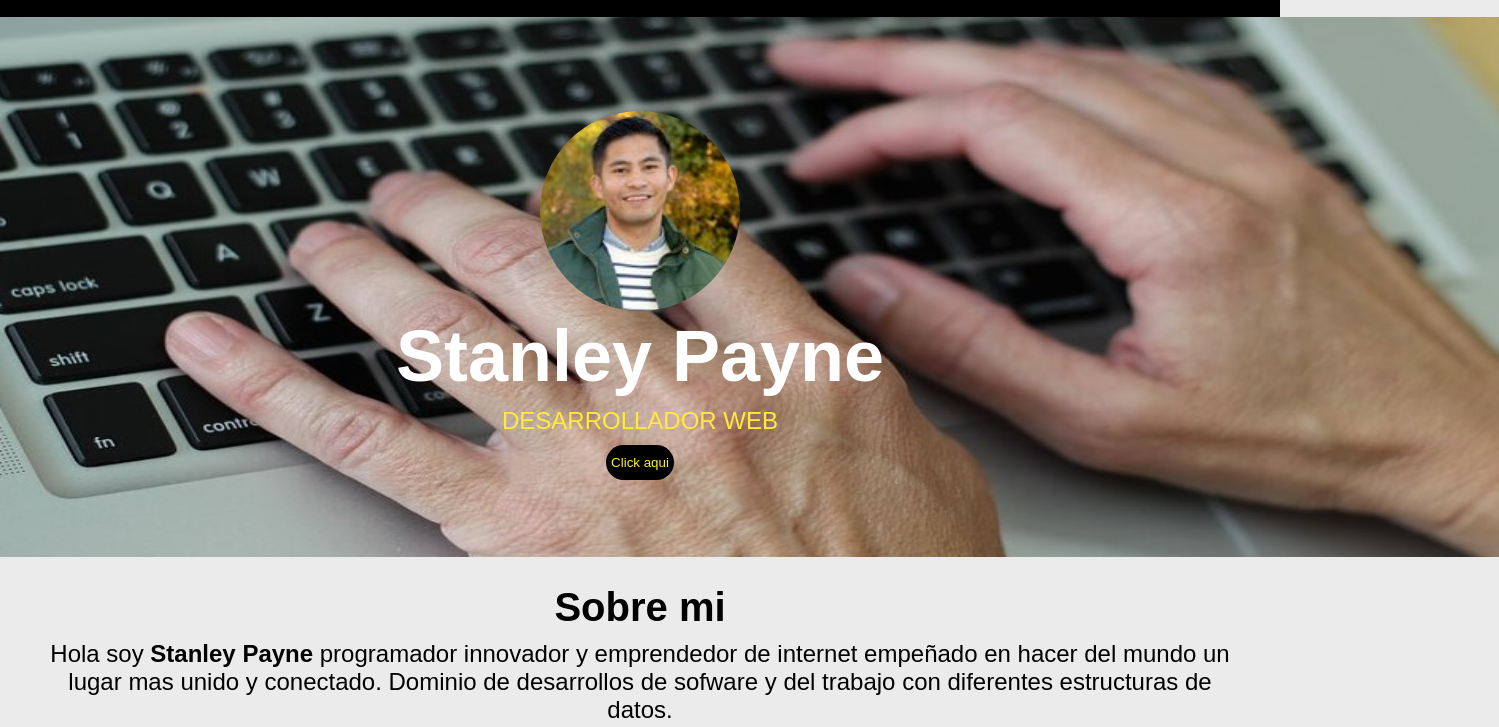
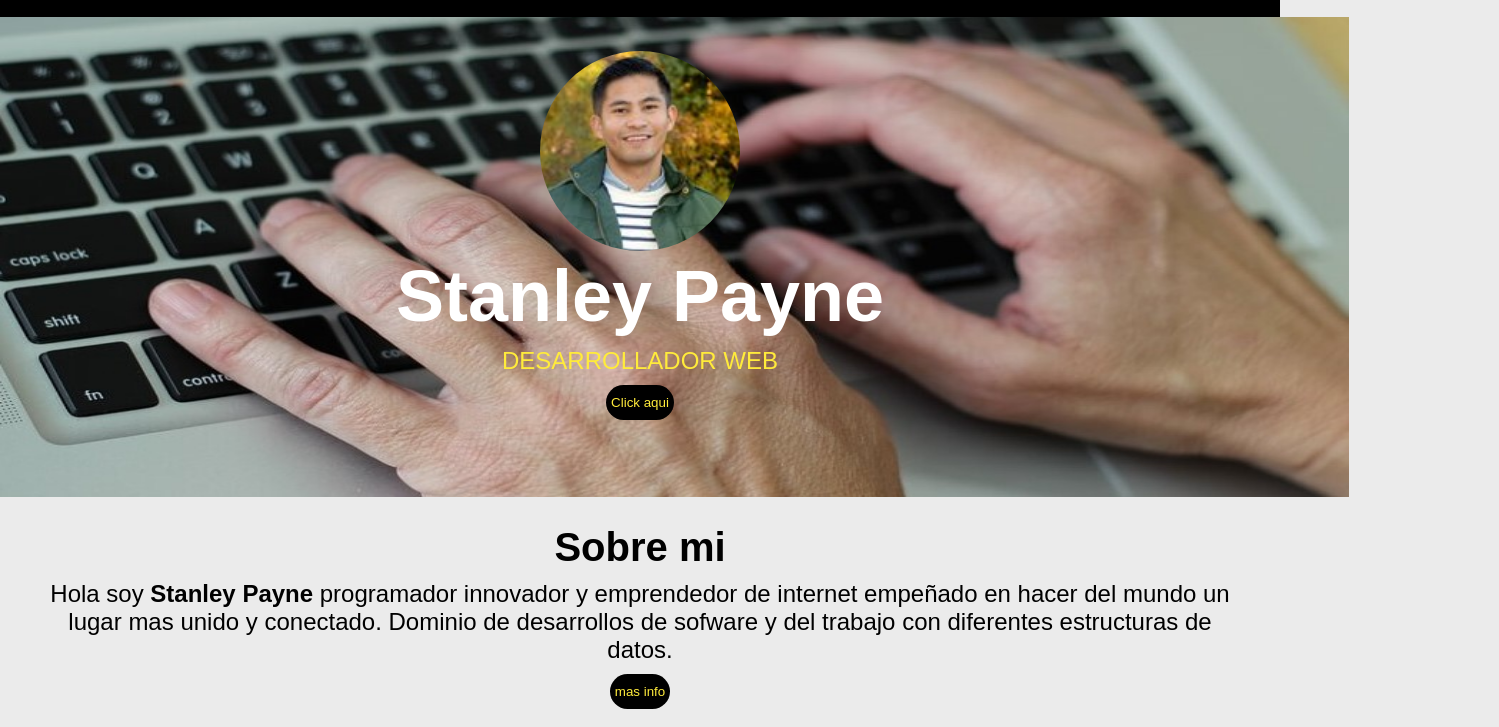
Before and after one commit to rochamatias/StanleyPaynecv, a plain HTML site: page index.html in a window 1280 px wide. Shown: the part 73-800 px from the top of the page, 1499 px wide, since content can reach past the window. Drawn offline with Linux system fonts and the light colour scheme.

Commit message:
Update index.html

```diff
--- a/index.html
+++ b/index.html
@@ -26,7 +26,7 @@
 
 </header>
 <head>
-   <img src="imagenes/fondoprincipal.jpg" width="1499px" height="540"   alt="">
+   <img src="imagenes/fondoprincipal.jpg" width="1349px" height="480px"   alt="">
 <div class="info">
   <img class="perfil" src="imagenes/gregory.jpg" alt="">
   <h1>Stanley Payne</h1>
```
